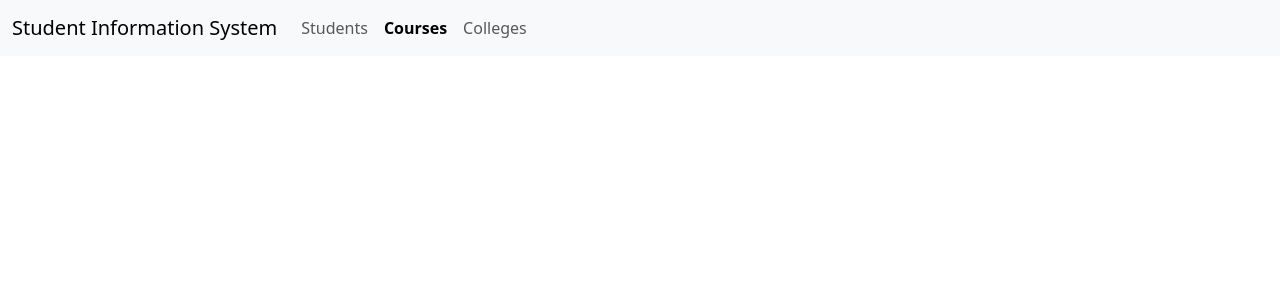
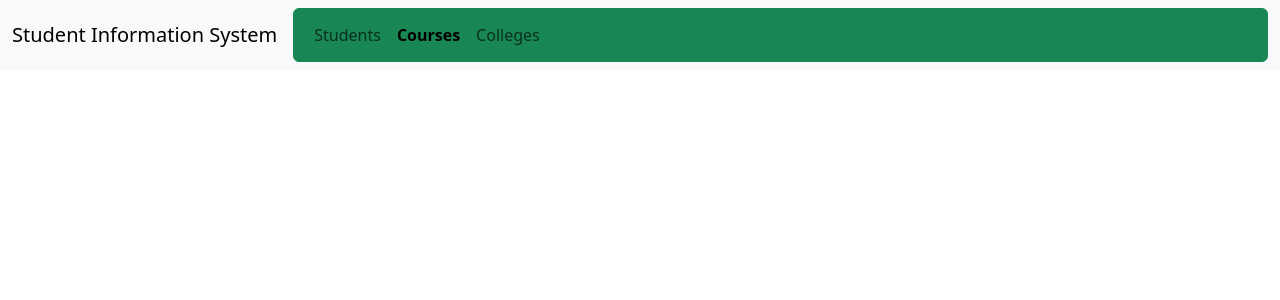
Before and after one commit to mxrkfrxncxs/SSISv3, a Flask app: page /courses/ in a window 1280 px wide. Shown: the top 300 px of the page. Run offline with Flask 3, Linux system fonts and the light colour scheme; some libraries are stand-ins or nearby versions.

Commit message:
added some style to the nav bar

```diff
--- a/app/templates/colleges.html
+++ b/app/templates/colleges.html
@@ -3,7 +3,7 @@
   <title>Colleges | Student Information System</title>
 {% endblock %}
 {% block toggle %}
-<div class="collapse navbar-collapse" id="navbarNav">
+<div class="collapse navbar-collapse btn btn-warning btn-block" id="navbarNav">
   <ul class="navbar-nav">
     <li class="nav-item">
       <a class="nav-link" href="/students">Students</a>
--- a/app/templates/courses.html
+++ b/app/templates/courses.html
@@ -3,7 +3,7 @@
   <title>Courses | Student Information System</title>
 {% endblock %}
 {% block toggle %}
-<div class="collapse navbar-collapse" id="navbarNav">
+<div class="collapse navbar-collapse btn btn-success btn-block" id="navbarNav">
   <ul class="navbar-nav">
     <li class="nav-item">
       <a class="nav-link" href="/students">Students</a>
--- a/app/templates/students.html
+++ b/app/templates/students.html
@@ -3,7 +3,7 @@
   <title>Students | Student Information System</title>
 {% endblock %}
 {% block toggle %}
-<div class="collapse navbar-collapse" id="navbarNav">
+<div class="collapse navbar-collapse btn btn-primary btn-block" id="navbarNav">
   <ul class="navbar-nav">
     <li class="nav-item">
       <a class="nav-link active" aria-current="page" href="/students" style="font-weight: bold;">Students</a>
```
